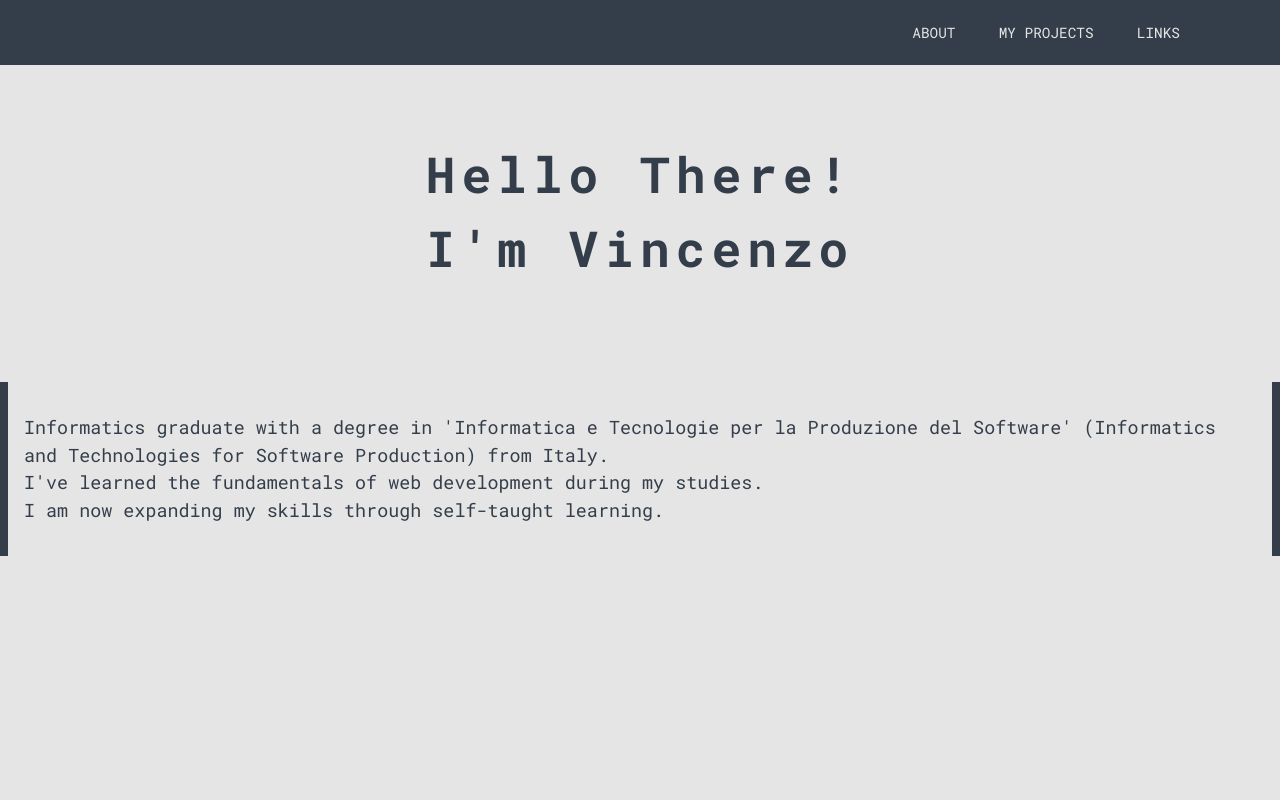
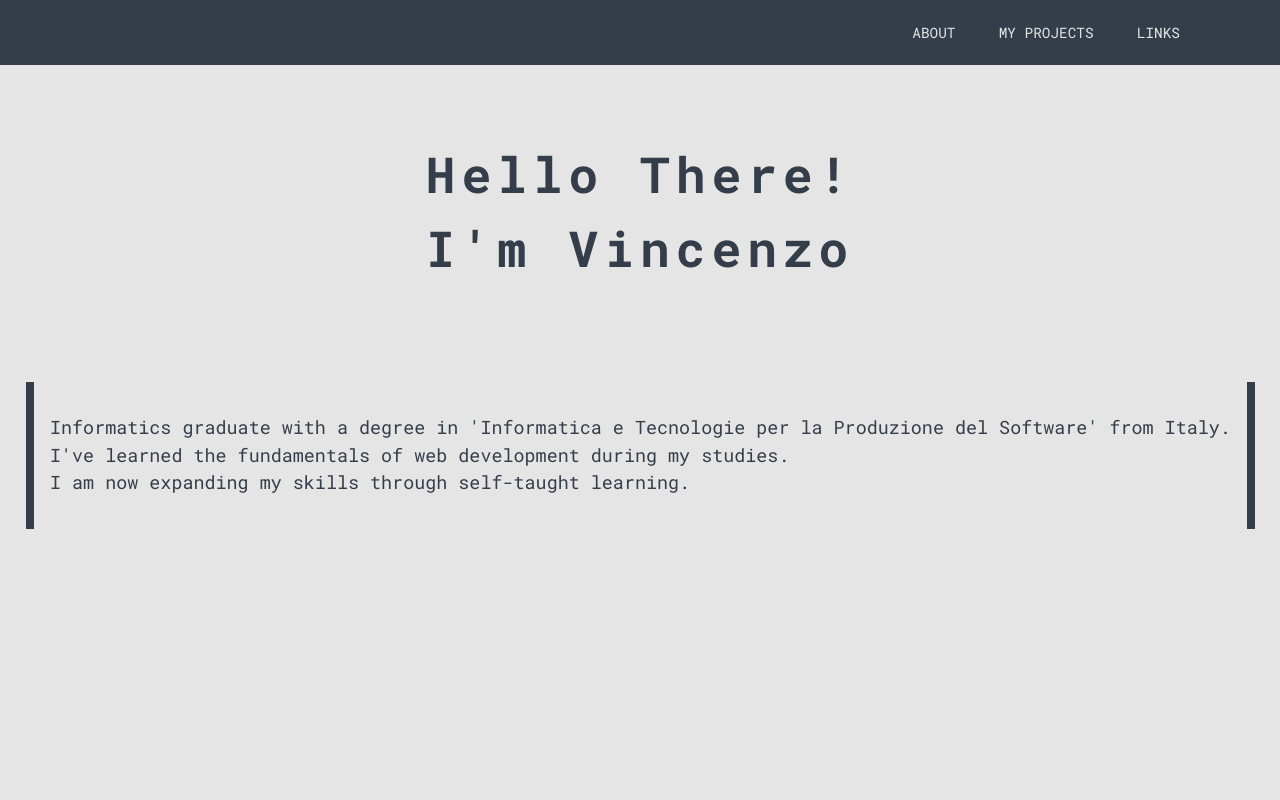
Before and after one commit to VincenzoMuolo/VincenzoMuolo.github.io, a website: page src/index.html in a window 1280 px wide. Shown: the top 800 px of the page. Drawn offline with nearby package versions, Linux system fonts and the light colour scheme.

Commit message:
Update index.html

```diff
--- a/src/index.html
+++ b/src/index.html
@@ -44,7 +44,7 @@
          <h1 id="header_title" class="header__title">Hello There! I'm Vincenzo</h1>
          <div id="header_textbox" class="header__textbox">
             <p id="header_text" class="header__text">
-               Informatics graduate with a degree in 'Informatica e Tecnologie per la Produzione del Software' (Informatics and Technologies for Software Production) from Italy.
+               Informatics graduate with a degree in 'Informatica e Tecnologie per la Produzione del Software' from Italy.
                <br />I've learned the fundamentals of web development during my studies. <br />I am now expanding my skills through self-taught learning.
             </p>
          </div>
```
